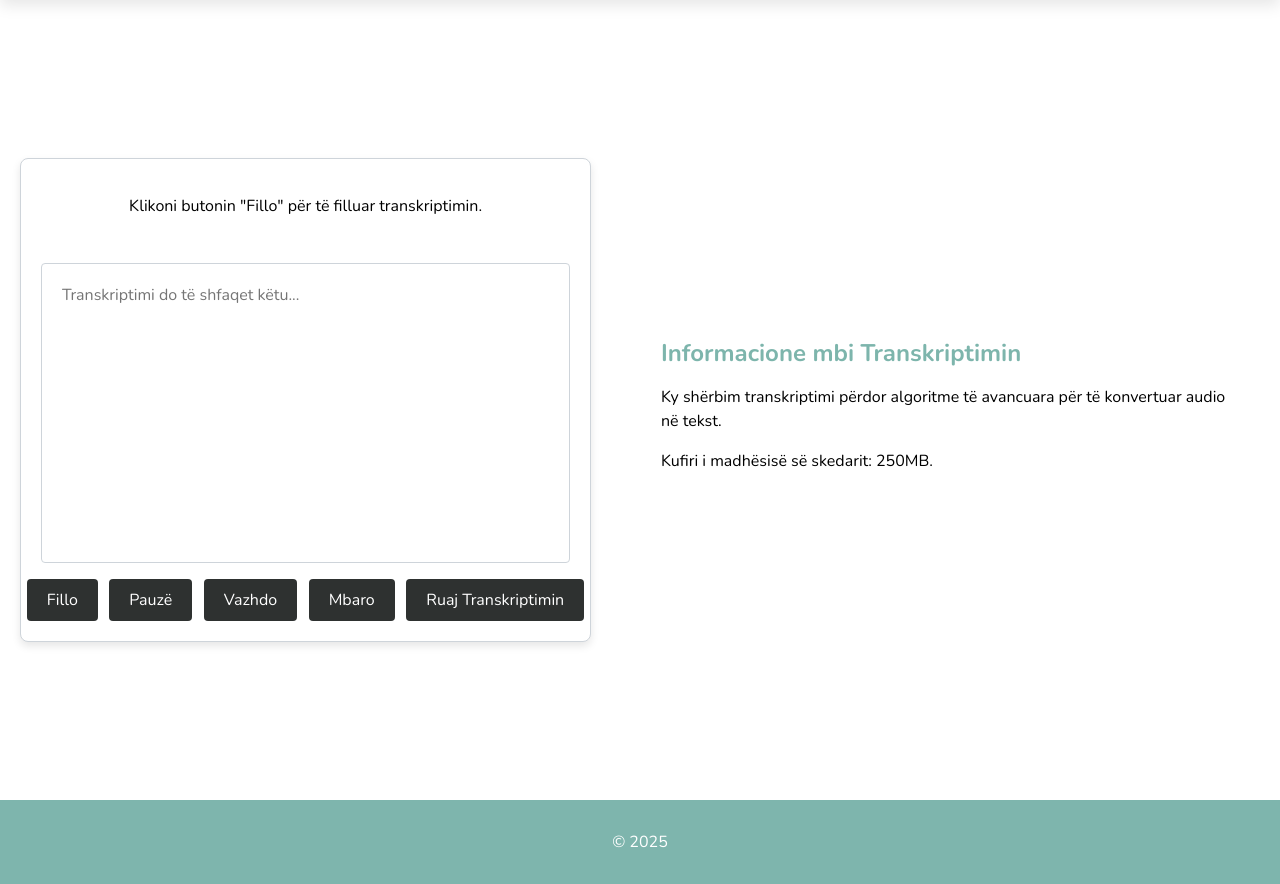
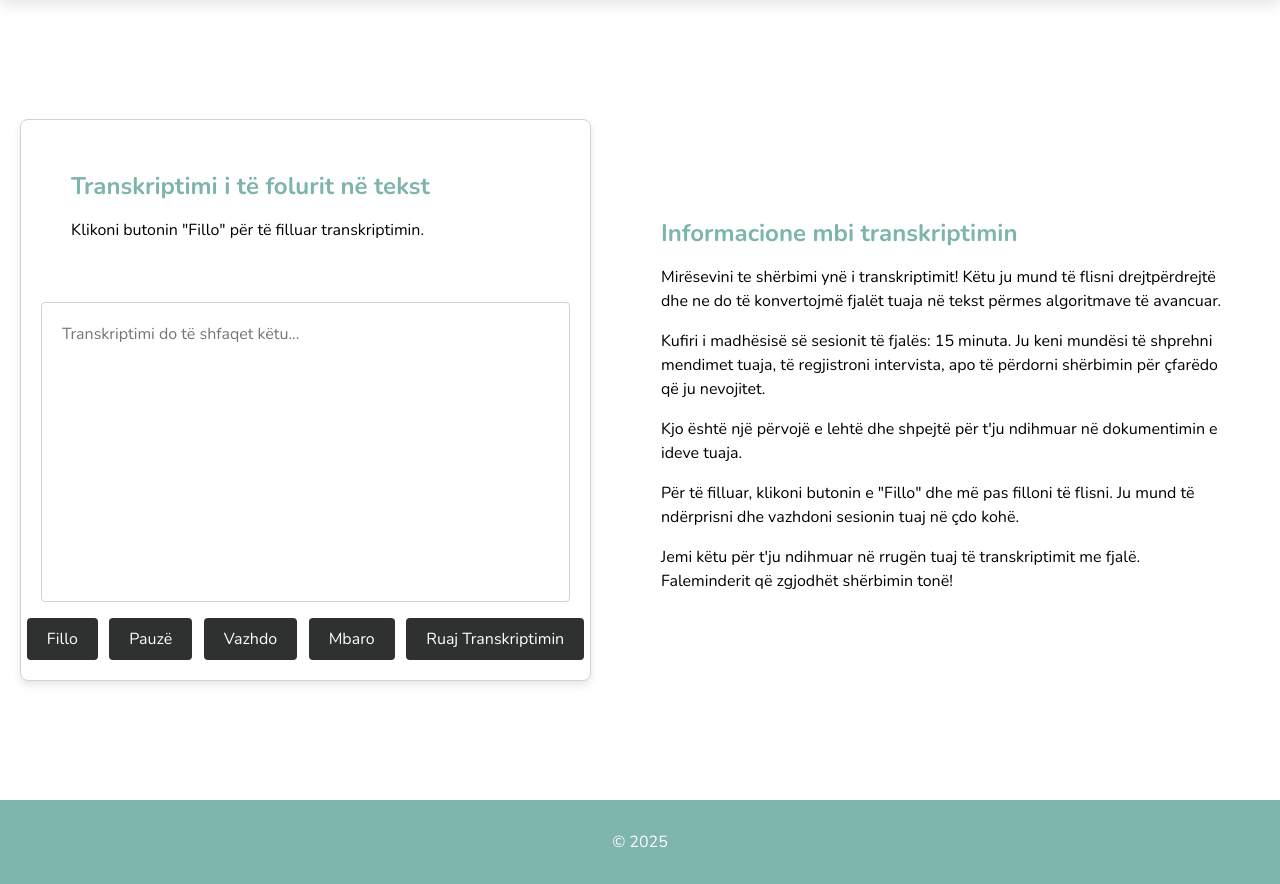
Before and after one commit to rinesaorllanii/Albanian-speech-to-text, a Flask app: page /transcription in a window 1280 px wide. Shown: the part 52-936 px from the top of the page. Run offline with Flask 3, Linux system fonts and the light colour scheme; some libraries are stand-ins or nearby versions.

Commit message:
Transcription Issues

```diff
--- a/app.py
+++ b/app.py
@@ -6,7 +6,7 @@ from DAOs.feedbackDAO import FeedbackDAO
 from DAOs.userDAO import UserDao
 from components.dbconn import DbConn
 from components.presentation_manager import PresentationManager
-from components.messages import LOGIN_SUCCESS, LOGIN_FAIL, REGISTER_SUCCESS, REGISTER_FAIL
+from messages import LOGIN_SUCCESS, LOGIN_FAIL, REGISTER_SUCCESS, REGISTER_FAIL
 from components.user import User
 from components.feedback import Feedback
 import speech_recognition as sr
@@ -294,20 +294,20 @@ recognizer = sr.Recognizer()
 
 @app.route('/transcription', methods=['GET', 'POST'])
 def transcription():
-    global recognizer
-    if request.method == 'POST':
-        if 'audio' in request.files:
-            audio_data = request.files['audio'].read()
-            try:
-                with sr.AudioFile(audio_data) as source:
-                    audio_text = recognizer.recognize_google(source)
-                return jsonify({'transcription': audio_text})
-            except sr.UnknownValueError:
-                return jsonify({'error': 'Speech Recognition could not understand the audio'})
-            except sr.RequestError as e:
-                return jsonify({'error': f"Could not request results from Google Speech Recognition service; {e}"})
-        else:
-            return jsonify({'error': 'No audio file provided'})
+    # global recognizer
+    # if request.method == 'POST':
+    #     if 'audio' in request.files:
+    #         audio_data = request.files['audio'].read()
+    #         try:
+    #             with sr.AudioFile(audio_data) as source:
+    #                 audio_text = recognizer.recognize_google(source)
+    #             return jsonify({'transcription': audio_text})
+    #         except sr.UnknownValueError:
+    #             return jsonify({'error': 'Speech Recognition could not understand the audio'})
+    #         except sr.RequestError as e:
+    #             return jsonify({'error': f"Could not request results from Google Speech Recognition service; {e}"})
+    #     else:
+    #         return jsonify({'error': 'No audio file provided'})
     return render_template('transcription.html')
 
 @app.route('/my_feedbacks')
--- a/templates/index.html
+++ b/templates/index.html
@@ -27,11 +27,11 @@
                 </li>
                 <li>
                     <h3>Thjeshtësi në Përdorim</h3>
-                    <p>Interfejsi ynë i lehtë për përdorim e bën të thjeshtë konvertimin e fjalëve në tekst në disa klikime.</p>
+                    <p>Ndërfaqja ynë e lehtë për përdorim e bën të thjeshtë konvertimin e fjalëve në tekst në disa klikime.</p>
                 </li>
                 <li>
                     <h3>Të Sigurt dhe Privat</h3>
-                    <p>Të dhënat tuaja janë të sigurta te ne. Privatësina juaj është prioritet për ne dhe sigurojmë që të dhënat tuaja të sigurta dhe të përpunuara me kujdes.</p>
+                    <p>Të dhënat tuaja janë të sigurta me ne. Privatësia juaj është prioritet për ne dhe sigurojmë që të dhënat tuaja të sigurta dhe të përpunuara me kujdes.</p>
                 </li>
             </ul>
         </section>
--- a/templates/transcription.html
+++ b/templates/transcription.html
@@ -19,7 +19,8 @@
     {% endwith %}
     <div id="transcription-container">
         <div id="transcription-area">
-            <div id="upload-area">
+            <div id="info-area">
+                <h2>Transkriptimi i të folurit në tekst</h2>
                 <p>Klikoni butonin "Fillo" për të filluar transkriptimin.</p>
             </div>
             <textarea id="transcription" placeholder="Transkriptimi do të shfaqet këtu..." readonly></textarea>
@@ -32,9 +33,12 @@
             </div>
         </div>
         <div id="info-area">
-            <h2>Informacione mbi Transkriptimin</h2>
-            <p>Ky shërbim transkriptimi përdor algoritme të avancuara për të konvertuar audio në tekst.</p>
-            <p>Kufiri i madhësisë së skedarit: 250MB.</p>
+            <h2>Informacione mbi transkriptimin</h2>
+            <p>Mirësevini te shërbimi ynë i transkriptimit! Këtu ju mund të flisni drejtpërdrejtë dhe ne do të konvertojmë fjalët tuaja në tekst përmes algoritmave të avancuar.</p>
+            <p>Kufiri i madhësisë së sesionit të fjalës: 15 minuta. Ju keni mundësi të shprehni mendimet tuaja, të regjistroni intervista, apo të përdorni shërbimin për çfarëdo që ju nevojitet.</p>
+            <p>Kjo është një përvojë e lehtë dhe shpejtë për t'ju ndihmuar në dokumentimin e ideve tuaja.</p>
+            <p>Për të filluar, klikoni butonin e "Fillo" dhe më pas filloni të flisni. Ju mund të ndërprisni dhe vazhdoni sesionin tuaj në çdo kohë.</p>
+            <p>Jemi këtu për t'ju ndihmuar në rrugën tuaj të transkriptimit me fjalë. Faleminderit që zgjodhët shërbimin tonë!</p>
         </div>
     </div>
     {% include 'footer.html' %}
```
Also changed, not shown: templates/about.html (+12 -8 lines).
